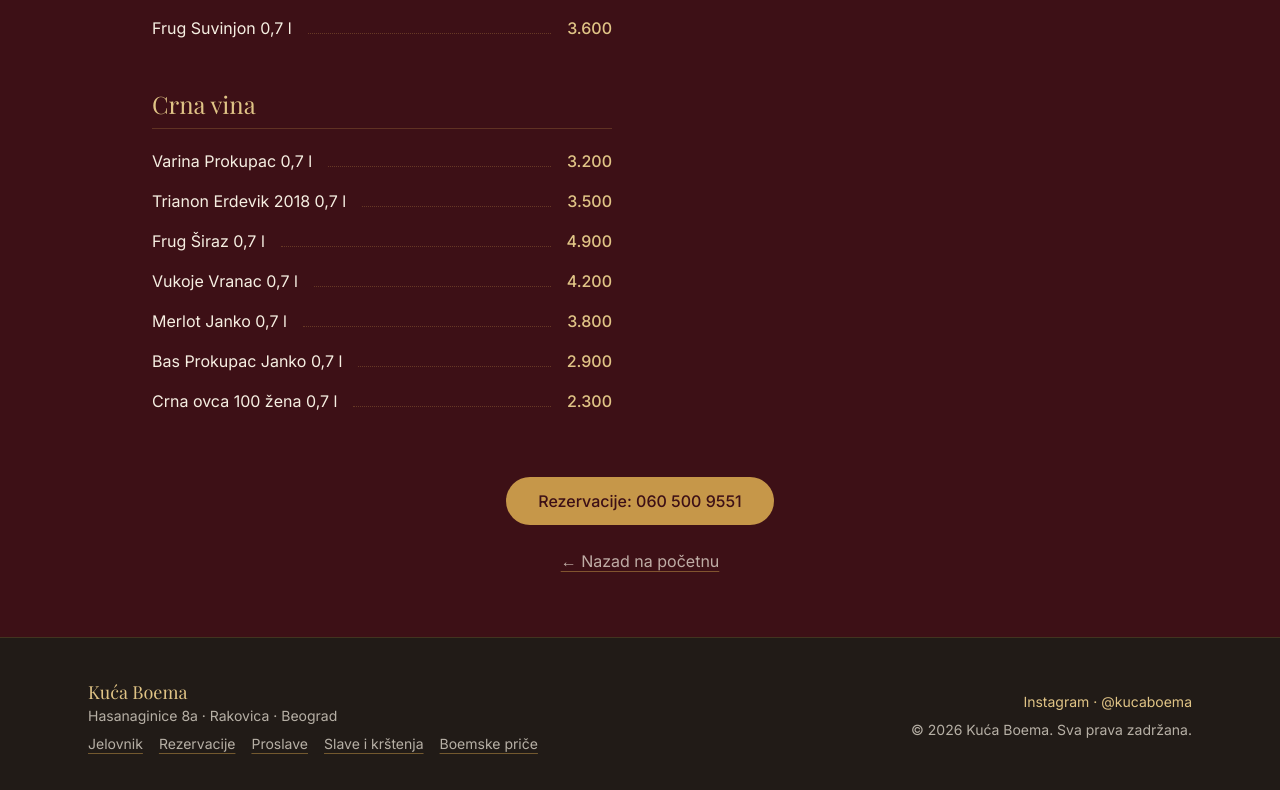
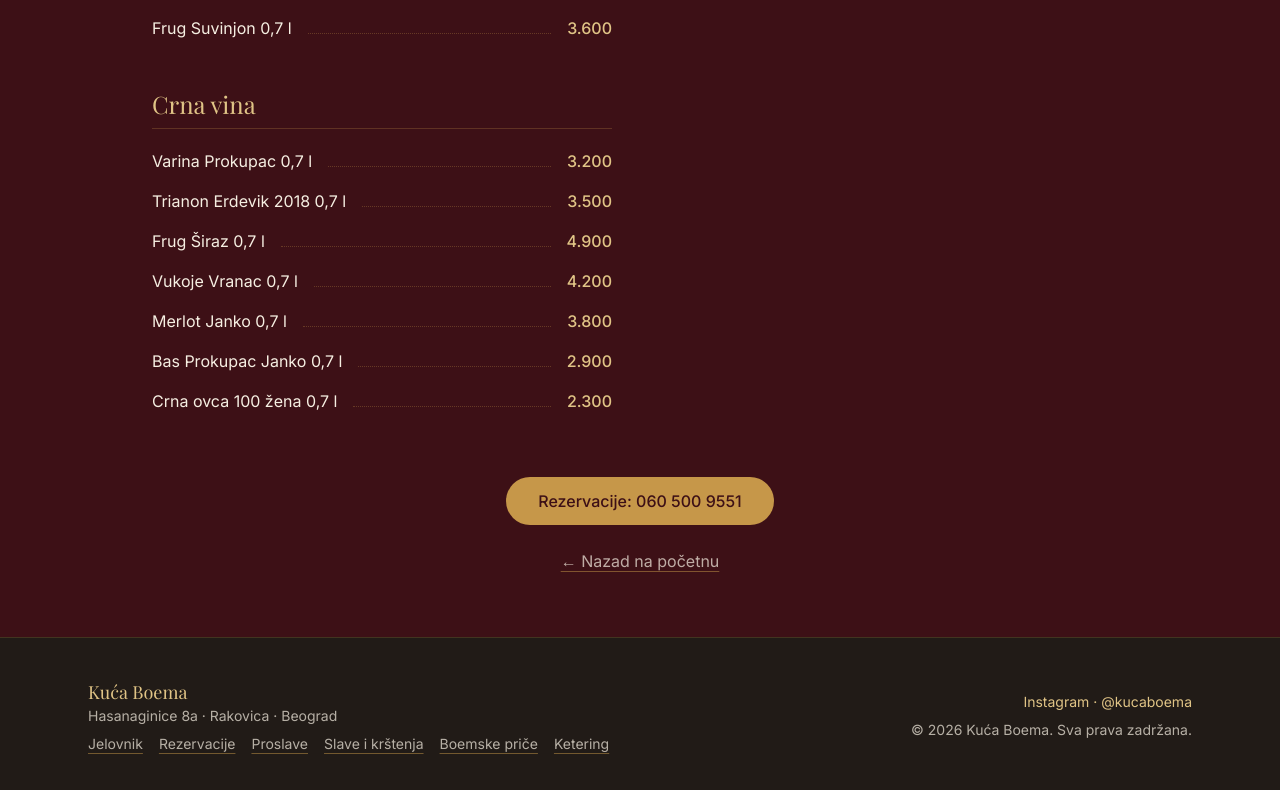
Before and after one commit to stevanmilosevic4/kuca-boema, a Next.js app: page /jelovnik in a window 1280 px wide. Shown: the part 6107-6897 px from the top of the page. Built offline with nearby package versions, Linux system fonts and the light colour scheme; a web font is replaced by a local one.

Commit message:
Add Ketering link to footer (page stays noindex)

```diff
--- a/src/components/Footer.tsx
+++ b/src/components/Footer.tsx
@@ -6,6 +6,7 @@
   { href: "/proslave/", label: "Proslave" },
   { href: "/slave/", label: "Slave i krštenja" },
   { href: "/blog/", label: "Boemske priče" },
+  { href: "/ketering/", label: "Ketering" },
 ];
 
 export default function Footer() {
```
